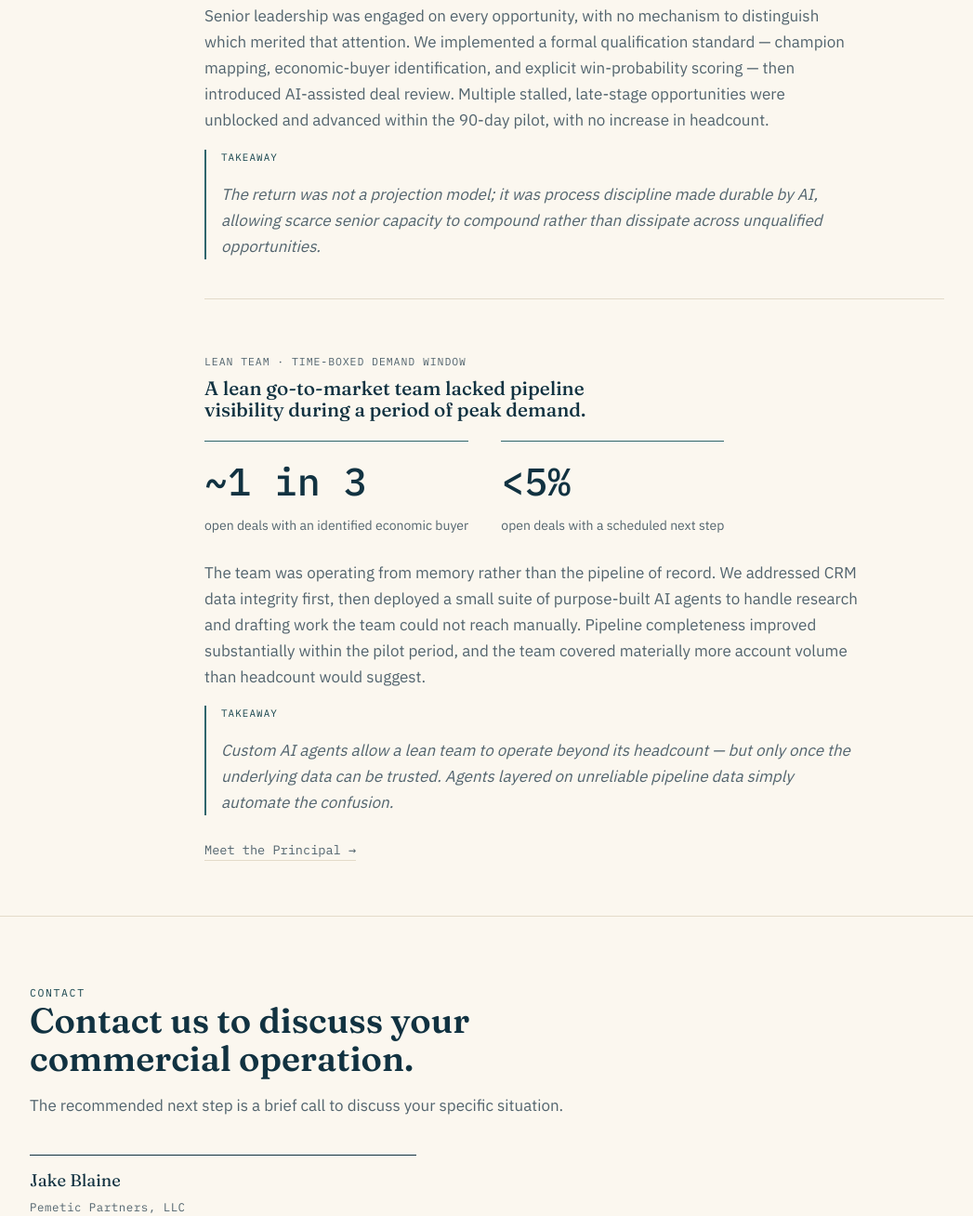
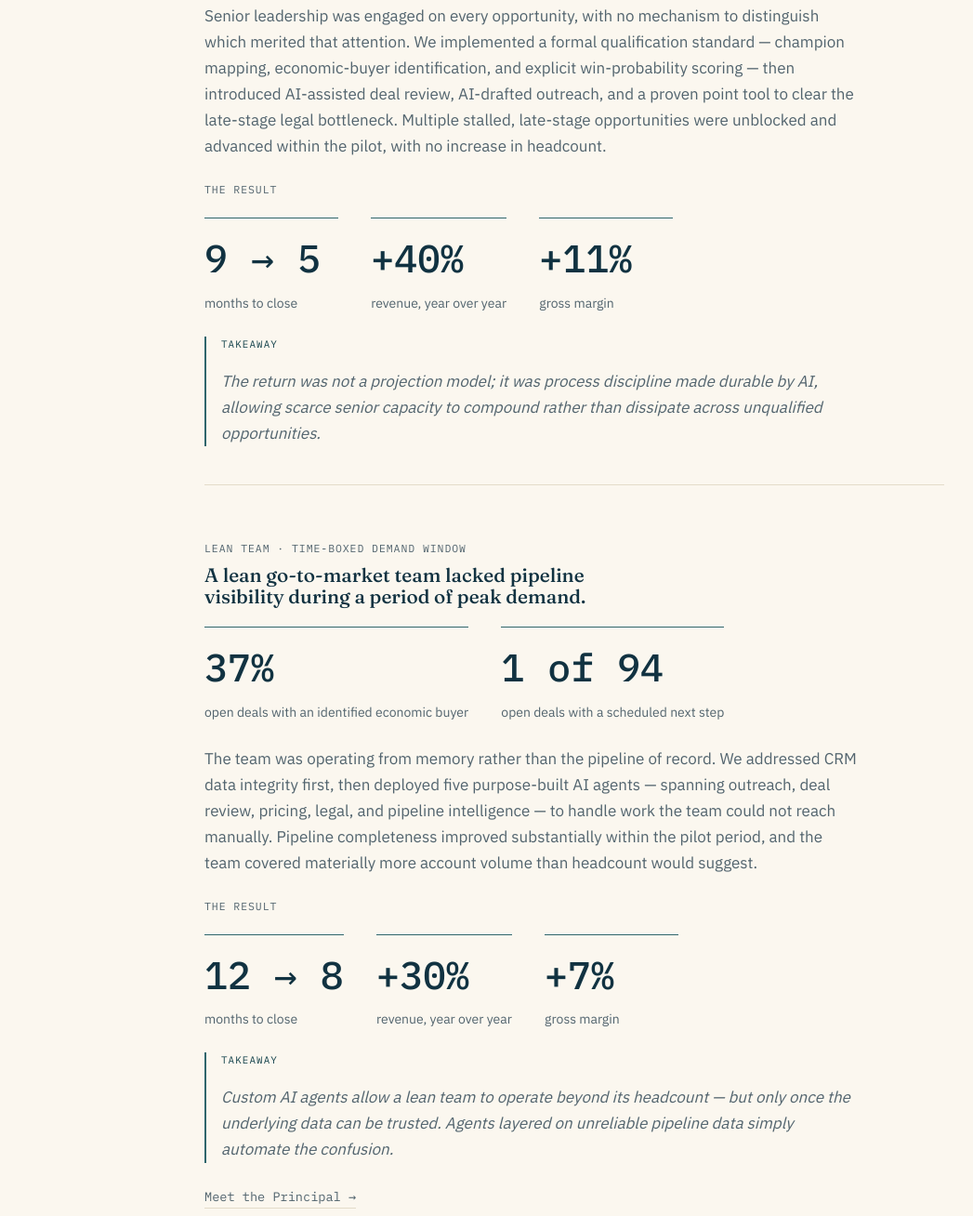
Before and after one commit to jamesgblaine-creator/pemetic-website, a plain HTML site: page work.html in a window 1280 px wide. Shown: the part 621-1929 px from the top of the page at 93% size, without its empty margins (116-1163 px from the left). Drawn offline with Linux system fonts and the light colour scheme.

Commit message:
Pull real result stats into case studies from S2G case-study deck

```diff
--- a/work.html
+++ b/work.html
@@ -52,7 +52,13 @@
         <article class="case" style="padding-top:0">
           <p class="case-tag">Complex, multi-stakeholder sales cycles</p>
           <h3>Six-figure, late-stage opportunities were stalling without identifiable cause.</h3>
-          <p>Senior leadership was engaged on every opportunity, with no mechanism to distinguish which merited that attention. We implemented a formal qualification standard &mdash; champion mapping, economic-buyer identification, and explicit win-probability scoring &mdash; then introduced AI-assisted deal review. Multiple stalled, late-stage opportunities were unblocked and advanced within the 90-day pilot, with no increase in headcount.</p>
+          <p>Senior leadership was engaged on every opportunity, with no mechanism to distinguish which merited that attention. We implemented a formal qualification standard &mdash; champion mapping, economic-buyer identification, and explicit win-probability scoring &mdash; then introduced AI-assisted deal review, AI-drafted outreach, and a proven point tool to clear the late-stage legal bottleneck. Multiple stalled, late-stage opportunities were unblocked and advanced within the pilot, with no increase in headcount.</p>
+          <p class="case-tag" style="margin-top:1.4rem">The result</p>
+          <div class="stat-row">
+            <div class="stat"><b>9 &rarr; 5</b><span>months to close</span></div>
+            <div class="stat"><b>+40%</b><span>revenue, year over year</span></div>
+            <div class="stat"><b>+11%</b><span>gross margin</span></div>
+          </div>
           <div class="note">
             <span class="tag">Takeaway</span>
             <p>The return was not a projection model; it was process discipline made durable by AI, allowing scarce senior capacity to compound rather than dissipate across unqualified opportunities.</p>
@@ -63,10 +69,16 @@
           <p class="case-tag">Lean team &middot; time-boxed demand window</p>
           <h3>A lean go-to-market team lacked pipeline visibility during a period of peak demand.</h3>
           <div class="stat-row">
-            <div class="stat"><b>~1 in 3</b><span>open deals with an identified economic buyer</span></div>
-            <div class="stat"><b>&lt;5%</b><span>open deals with a scheduled next step</span></div>
+            <div class="stat"><b>37%</b><span>open deals with an identified economic buyer</span></div>
+            <div class="stat"><b>1 of 94</b><span>open deals with a scheduled next step</span></div>
           </div>
-          <p>The team was operating from memory rather than the pipeline of record. We addressed CRM data integrity first, then deployed a small suite of purpose-built AI agents to handle research and drafting work the team could not reach manually. Pipeline completeness improved substantially within the pilot period, and the team covered materially more account volume than headcount would suggest.</p>
+          <p>The team was operating from memory rather than the pipeline of record. We addressed CRM data integrity first, then deployed five purpose-built AI agents &mdash; spanning outreach, deal review, pricing, legal, and pipeline intelligence &mdash; to handle work the team could not reach manually. Pipeline completeness improved substantially within the pilot period, and the team covered materially more account volume than headcount would suggest.</p>
+          <p class="case-tag" style="margin-top:1.4rem">The result</p>
+          <div class="stat-row">
+            <div class="stat"><b>12 &rarr; 8</b><span>months to close</span></div>
+            <div class="stat"><b>+30%</b><span>revenue, year over year</span></div>
+            <div class="stat"><b>+7%</b><span>gross margin</span></div>
+          </div>
           <div class="note">
             <span class="tag">Takeaway</span>
             <p>Custom AI agents allow a lean team to operate beyond its headcount &mdash; but only once the underlying data can be trusted. Agents layered on unreliable pipeline data simply automate the confusion.</p>
```
